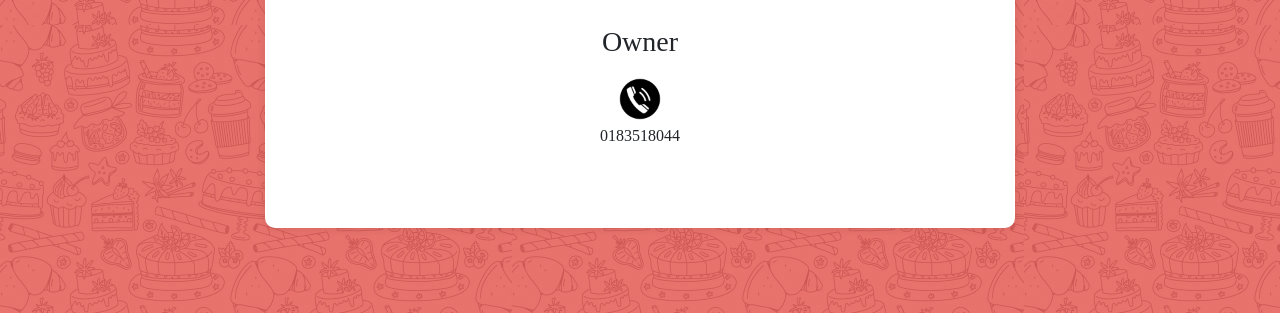
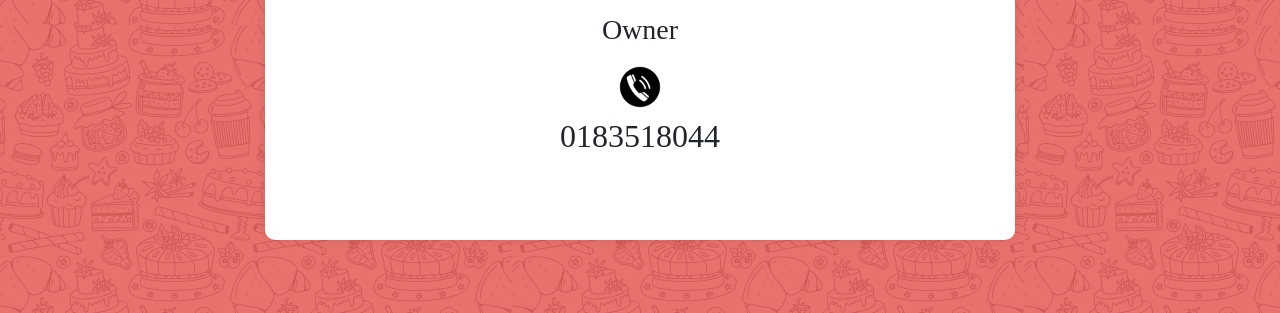
Before and after one commit to mimoimio/WebtechTheLicious, a website: page contactus.html in a window 1280 px wide. Shown: the part 487-800 px from the top of the page. Drawn offline with nearby package versions, Linux system fonts and the light colour scheme; a web font is replaced by a local one.

Commit message:
latest 2

```diff
--- a/contactus.html
+++ b/contactus.html
@@ -64,6 +64,10 @@
             width: 40px;
             height: 40px;
         }
+
+        .contact-info .num {
+                font-size: 2rem;
+            }
     </style>
 </head>
 <body>
@@ -87,8 +91,8 @@
 
         <div class="contact-info">
             <h3>Owner</h3>
-            <a><img src="telephone logo.png" alt="Telephone Logo" width="50" height="50"></a>
-            <p>0183518044</p>
+            <a href="tel:0183518044"><img src="telephone logo.png" alt="Telephone Logo" width="50" height="50"></a>
+            <p class="num  ">0183518044</p>
         </div>
 
     </div>
```
